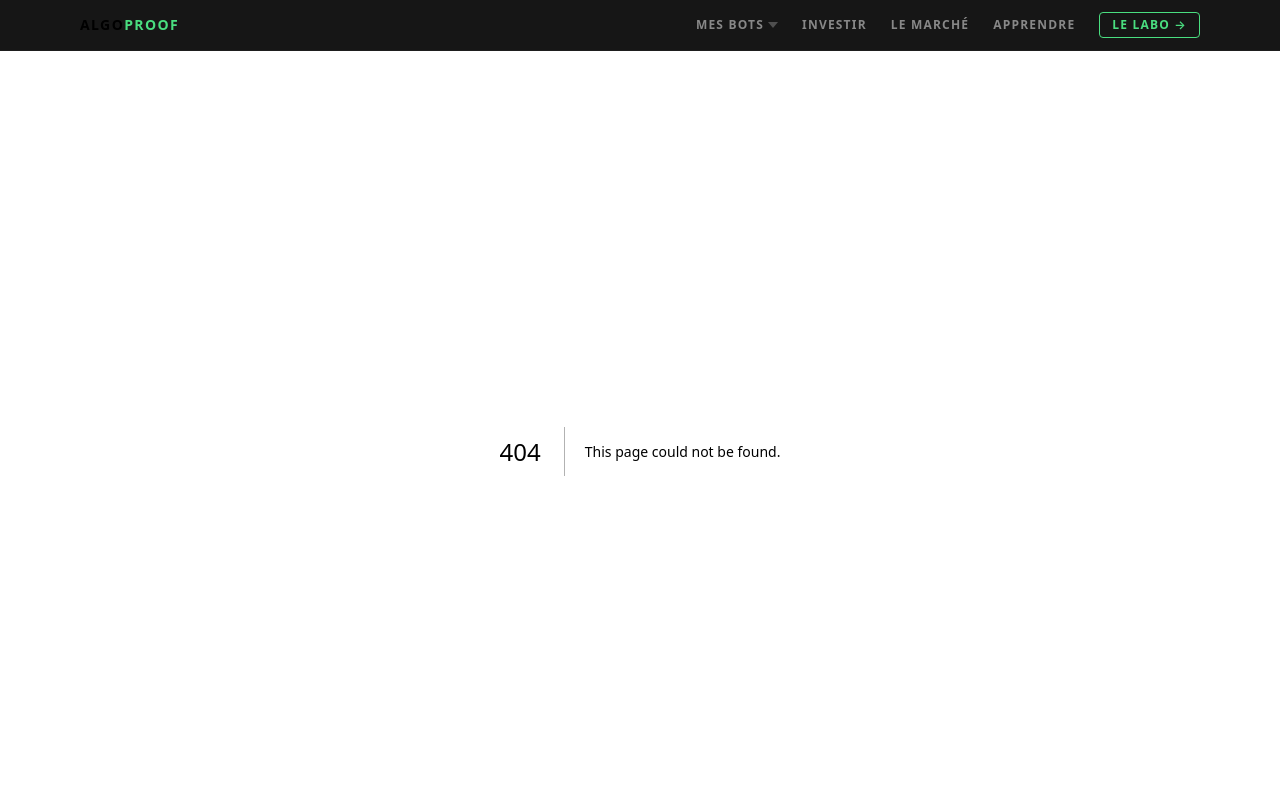
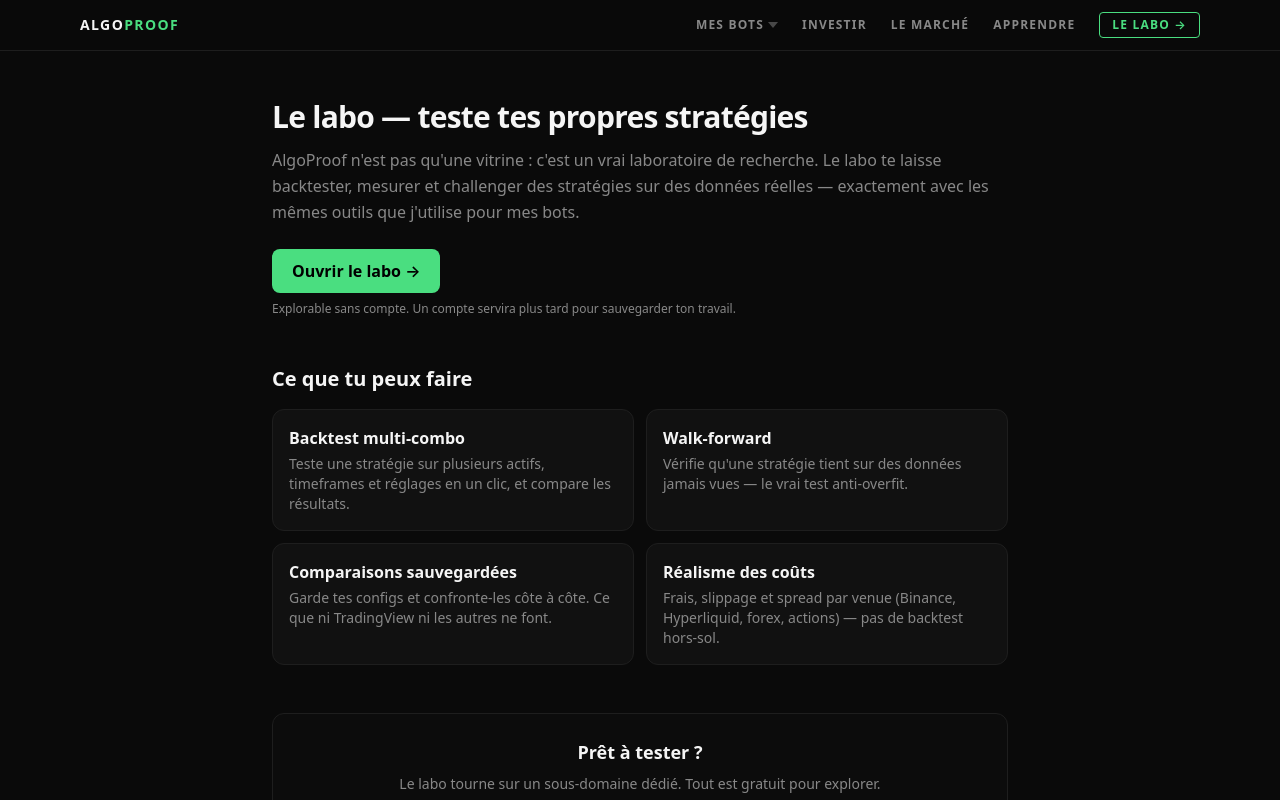
Before and after one commit to Tosmahdess/algoproof, a Next.js app: page /labo in a window 1280 px wide. Before the commit this address had no page. Shown: the top 800 px of the page. Built offline with nearby package versions, Linux system fonts and the light colour scheme.

Commit message:
feat(pages): /labo vitrine + nav CTA points to it (warms conversion)

```diff
--- /dev/null
+++ b/src/app/labo/page.tsx
@@ -0,0 +1,56 @@
+import type { Metadata } from 'next'
+
+export const metadata: Metadata = {
+  title: 'Le labo — teste tes stratégies de trading',
+  description: 'Backtest multi-combo, walk-forward, comparaisons sauvegardées : le laboratoire de recherche d\'AlgoProof pour tester tes propres stratégies, en français.',
+}
+
+const LAB_URL = 'https://lab.algoproof.fr'
+
+const FEATURES = [
+  { title: 'Backtest multi-combo', desc: 'Teste une stratégie sur plusieurs actifs, timeframes et réglages en un clic, et compare les résultats.' },
+  { title: 'Walk-forward', desc: 'Vérifie qu\'une stratégie tient sur des données jamais vues — le vrai test anti-overfit.' },
+  { title: 'Comparaisons sauvegardées', desc: 'Garde tes configs et confronte-les côte à côte. Ce que ni TradingView ni les autres ne font.' },
+  { title: 'Réalisme des coûts', desc: 'Frais, slippage et spread par venue (Binance, Hyperliquid, forex, actions) — pas de backtest hors-sol.' },
+]
+
+export default function LaboPage() {
+  return (
+    <main className="max-w-3xl mx-auto px-4 py-12 space-y-12">
+      <header>
+        <h1 className="text-3xl font-bold tracking-tight mb-3">Le labo — teste tes propres stratégies</h1>
+        <p className="text-muted leading-relaxed">
+          AlgoProof n&apos;est pas qu&apos;une vitrine : c&apos;est un vrai laboratoire de recherche. Le labo te laisse
+          backtester, mesurer et challenger des stratégies sur des données réelles — exactement avec les mêmes outils
+          que j&apos;utilise pour mes bots.
+        </p>
+        <a href={LAB_URL} className="inline-block mt-6 px-5 py-2.5 bg-positive text-black font-semibold rounded-lg hover:bg-positive/90 transition-colors">
+          Ouvrir le labo →
+        </a>
+        <p className="text-xs text-muted mt-2">Explorable sans compte. Un compte servira plus tard pour sauvegarder ton travail.</p>
+      </header>
+
+      <section>
+        <h2 className="text-xl font-bold mb-4">Ce que tu peux faire</h2>
+        <div className="grid grid-cols-1 sm:grid-cols-2 gap-3">
+          {FEATURES.map((f) => (
+            <div key={f.title} className="bg-card border border-border rounded-xl p-4">
+              <h3 className="font-bold mb-1">{f.title}</h3>
+              <p className="text-sm text-muted">{f.desc}</p>
+            </div>
+          ))}
+        </div>
+      </section>
+
+      <section className="border border-border rounded-xl p-6 text-center bg-card/40">
+        <h2 className="text-lg font-bold mb-2">Prêt à tester ?</h2>
+        <p className="text-muted text-sm mb-4 max-w-xl mx-auto">
+          Le labo tourne sur un sous-domaine dédié. Tout est gratuit pour explorer.
+        </p>
+        <a href={LAB_URL} className="inline-block px-5 py-2.5 bg-positive text-black font-semibold rounded-lg hover:bg-positive/90 transition-colors">
+          Ouvrir le labo →
+        </a>
+      </section>
+    </main>
+  )
+}
--- a/src/components/Nav.tsx
+++ b/src/components/Nav.tsx
@@ -3,8 +3,6 @@
 import Link from 'next/link'
 import { usePathname } from 'next/navigation'
 import { useState } from 'react'
-
-const LAB_URL = 'https://lab.algoproof.fr'
 
 // "Mes bots" hub — dropdown over the live-proof sub-pages
 const MES_BOTS_SUB = [
@@ -28,7 +26,7 @@ const MOBILE_LINKS = [
   { href: '/wealth',       label: 'Investir',  external: false },
   { href: '/intelligence', label: 'Le marché', external: false },
   { href: '/blog',         label: 'Apprendre', external: false },
-  { href: LAB_URL,         label: 'Le labo',   external: true  },
+  { href: '/labo',          label: 'Le labo',   external: false },
 ]
 
 export default function Nav() {
@@ -80,9 +78,7 @@ export default function Nav() {
 
           {/* Le labo CTA */}
           <Link
-            href={LAB_URL}
-            target="_blank"
-            rel="noopener noreferrer"
+            href="/labo"
             className="text-xs font-semibold tracking-widest border rounded px-3 py-1 transition-colors border-positive text-positive hover:bg-positive hover:text-black"
           >
             LE LABO →
```
Also changed, not shown: 1 other file (tests, documents, lock files or other folders).
